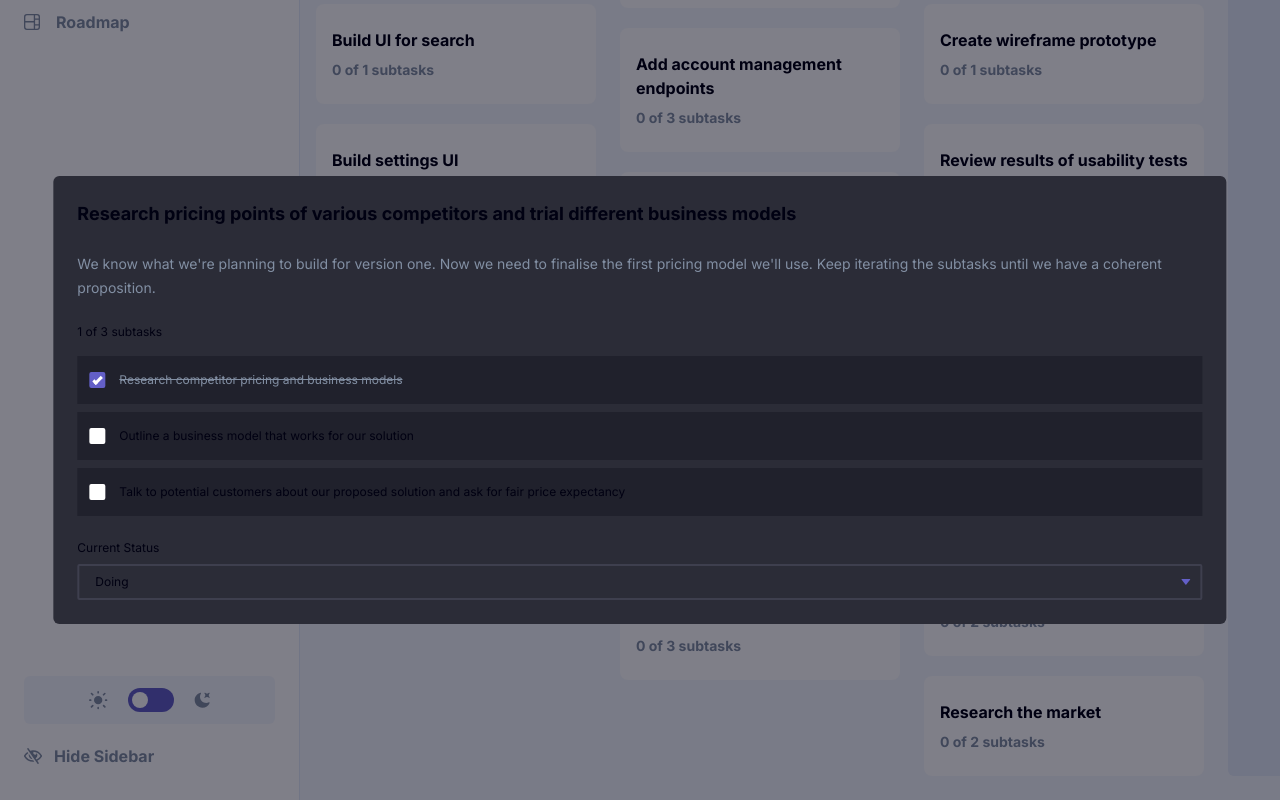
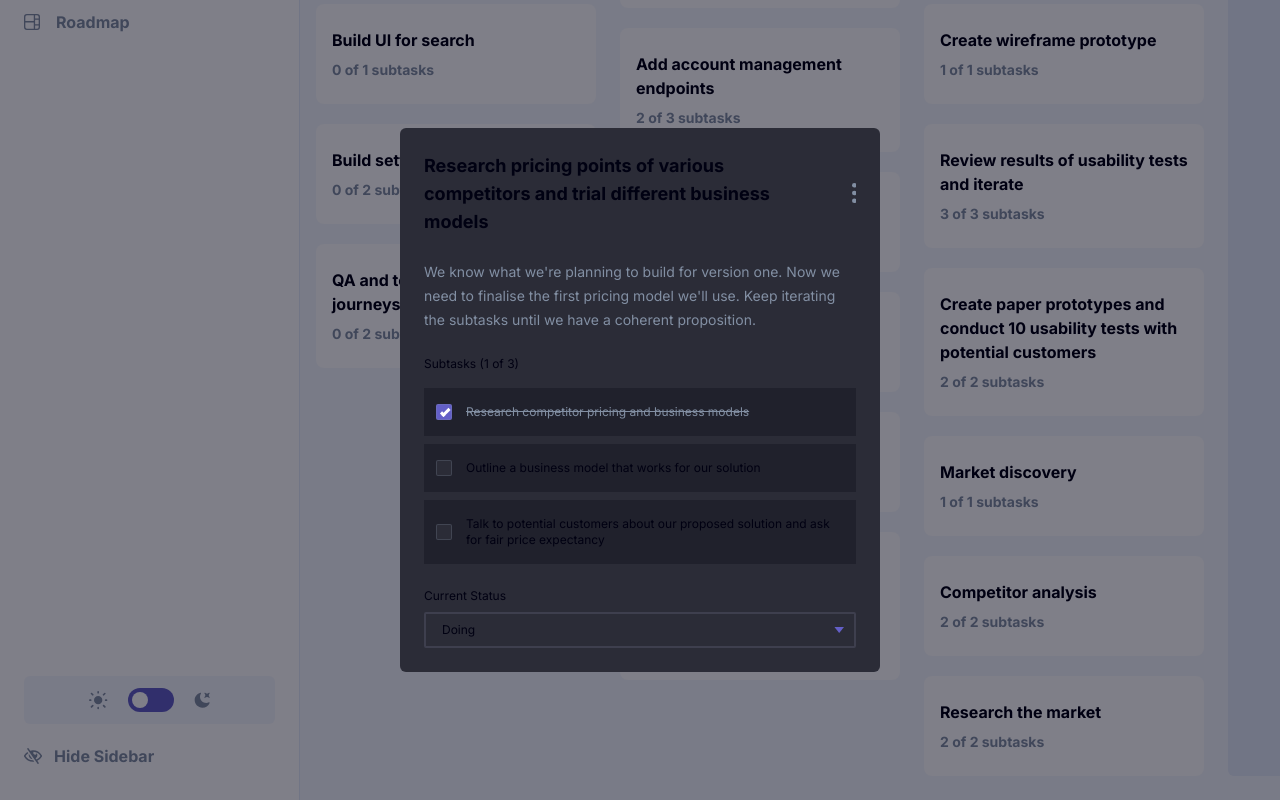
Before and after one commit to RogelioCamargo/kanban-task-management, a Next.js app: page / in a window 1280 px wide. Both pictures are taken after a click on the item 760 px from the left and 606 px from the top of the page. Built offline with nearby package versions, Linux system fonts and the light colour scheme.

Commit message:
Fix custom checkbox styling and add icon next to task title

```diff
--- a/app/globals.css
+++ b/app/globals.css
@@ -182,7 +182,8 @@ select {
 	transform: translateY(-50%);
   height: 16px;
   width: 16px;
-  background-color: #fff;
+  background-color: #2B2C37;
+	border: 1px solid rgba(130, 143, 163, 0.25);
 	border-radius: 2px;
 }
 
--- a/components/ui/Task.tsx
+++ b/components/ui/Task.tsx
@@ -11,6 +11,10 @@ export default function Task({ task }: { task: Task }) {
     setOpenDetails(false);
   };
 
+  const numberTasksCompleted = task.subtasks.filter(
+    (subtask) => subtask.isCompleted
+  );
+
   return (
     <>
       <li
@@ -20,7 +24,7 @@ export default function Task({ task }: { task: Task }) {
       >
         <h3 className="mb-2">{task.title}</h3>
         <p className="text-sm text-gray-300">
-          0 of {task.subtasks.length} subtasks
+          {numberTasksCompleted.length} of {task.subtasks.length} subtasks
         </p>
       </li>
       {openDetails ? (
--- a/components/ui/TaskDetails.tsx
+++ b/components/ui/TaskDetails.tsx
@@ -20,14 +20,23 @@ export default function TaskDetails({
         className="h-screen w-screen absolute top-0 left-0 bg-black bg-opacity-50 z-0"
         onClick={closeDetails}
       />
-      <div className="text-xs bg-gray-500 fixed top-1/2 left-1/2 -translate-x-1/2 -translate-y-1/2 w-11/12 mx-auto rounded-md flex flex-col gap-6 p-6">
-        <h3 className="text-lg font-bold">{task.title}</h3>
+      <div className="text-xs bg-gray-500 fixed top-1/2 left-1/2 -translate-x-1/2 -translate-y-1/2 w-11/12 md:w-[480px] mx-auto rounded-md flex flex-col gap-6 p-6">
+        <div className="flex justify-between items-center gap-8">
+          <h3 className="text-lg font-bold">{task.title}</h3>
+          <svg width="7" height="22" xmlns="http://www.w3.org/2000/svg">
+            <g fill="#828FA3" fill-rule="evenodd">
+              <circle cx="2.308" cy="2.308" r="2.308" />
+              <circle cx="2.308" cy="10" r="2.308" />
+              <circle cx="2.308" cy="17.692" r="2.308" />
+            </g>
+          </svg>
+        </div>
         <p className="text-gray-300 font-normal text-sm leading-6">
           {task.description || "No description provided."}
         </p>
         <div>
           <h4 className="mb-4">
-            {numberTasksCompleted.length} of {task.subtasks.length} subtasks
+            Subtasks ({numberTasksCompleted.length} of {task.subtasks.length})
           </h4>
           <ul className="flex flex-col gap-2">
             {task.subtasks.map((subtask) => (
```
